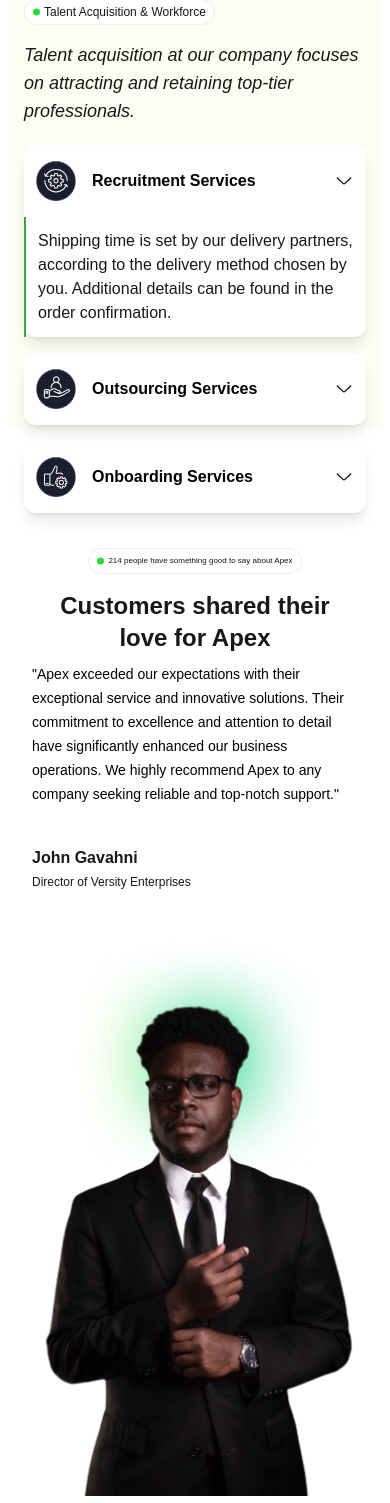
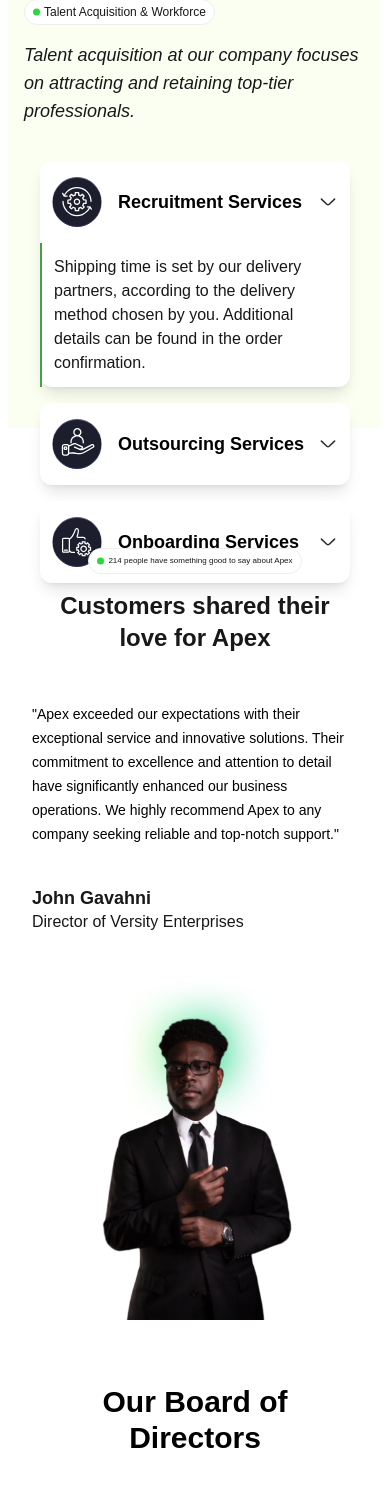
Before and after one commit to mohdnas0001/apex, a Next.js app: page / in a window 390 px wide. Shown: the part 2140-3643 px from the top of the page. Built offline with nearby package versions, Linux system fonts and the light colour scheme; a web font is replaced by a local one.

Commit message:
half complete

```diff
--- a/src/components/Testimonial.tsx
+++ b/src/components/Testimonial.tsx
@@ -30,7 +30,7 @@ const Testimonial = () => {
       </div>
       <div className="relative mt-2 flex w-full items-center justify-center">
         <div className="flex w-full flex-col items-center justify-center gap-10 lg:w-auto lg:flex-row lg:gap-20">
-          <div className="lg:mt-10 flex flex-col items-start justify-center gap-10 text-start font-sans text-sm leading-6 md:mt-28 md:text-base md:leading-8 lg:w-[550px] lg:gap-20">
+          <div className="mt-10 flex flex-col items-start justify-center gap-10 text-start font-sans text-sm leading-6 md:mt-28 md:text-base md:leading-8 lg:w-[550px] lg:gap-20">
             <p className="font-regular">
               &quot;Apex exceeded our expectations with their exceptional
               service and innovative solutions. Their commitment to excellence
@@ -39,10 +39,10 @@ const Testimonial = () => {
               reliable and top-notch support.&quot;
             </p>
             <div className="flex w-full flex-col items-start justify-end font-sans text-gray-900 md:mt-20 lg:text-white">
-              <p className="text-base font-bold leading-6 md:text-xl">
+              <p className="text-lg font-bold leading-6 md:text-xl">
                 John Gavahni
               </p>
-              <p className="text-xs font-medium leading-6 md:text-lg">
+              <p className="text-base font-medium leading-6 md:text-lg">
                 Director of Versity Enterprises
               </p>
             </div>
@@ -51,9 +51,9 @@ const Testimonial = () => {
             <Image
               width={325}
               height={280}
-              alt="testimonial"
+              alt="testimoniacal"
               src="/Testimonial.png"
-              className="relative w-full h-auto"
+              className="w-[200px] h-auto md:w-[325px]" // Adjust width based on screen size
             />
           </div>
         </div>
--- a/src/components/ui/TalentAcquisitionCard.tsx
+++ b/src/components/ui/TalentAcquisitionCard.tsx
@@ -1,4 +1,5 @@
 "use client";
+
 import Image from "next/image";
 import React, { useState } from "react";
 
@@ -37,7 +38,7 @@ const FAQ: React.FC = () => {
   };
 
   return (
-    <main className="w-full">
+    <main className="w-full p-4">
       <div className="my-2 flex items-start justify-center">
         <div className="my-1 w-full">
           <ul className="flex flex-col">
@@ -56,9 +57,11 @@ const FAQ: React.FC = () => {
                       alt={`icon-${index}`}
                       width={40}
                       height={40}
+                      className="w-auto h-auto"
+                      sizes="(max-width: 640px) 100vw, 40px" // Adjusts image size based on screen size
                     />
 
-                    <span className="font-sans text-base font-bold">
+                    <span className="font-sans text-lg md:text-base font-bold">
                       {faq.question}
                     </span>
                   </div>
```
